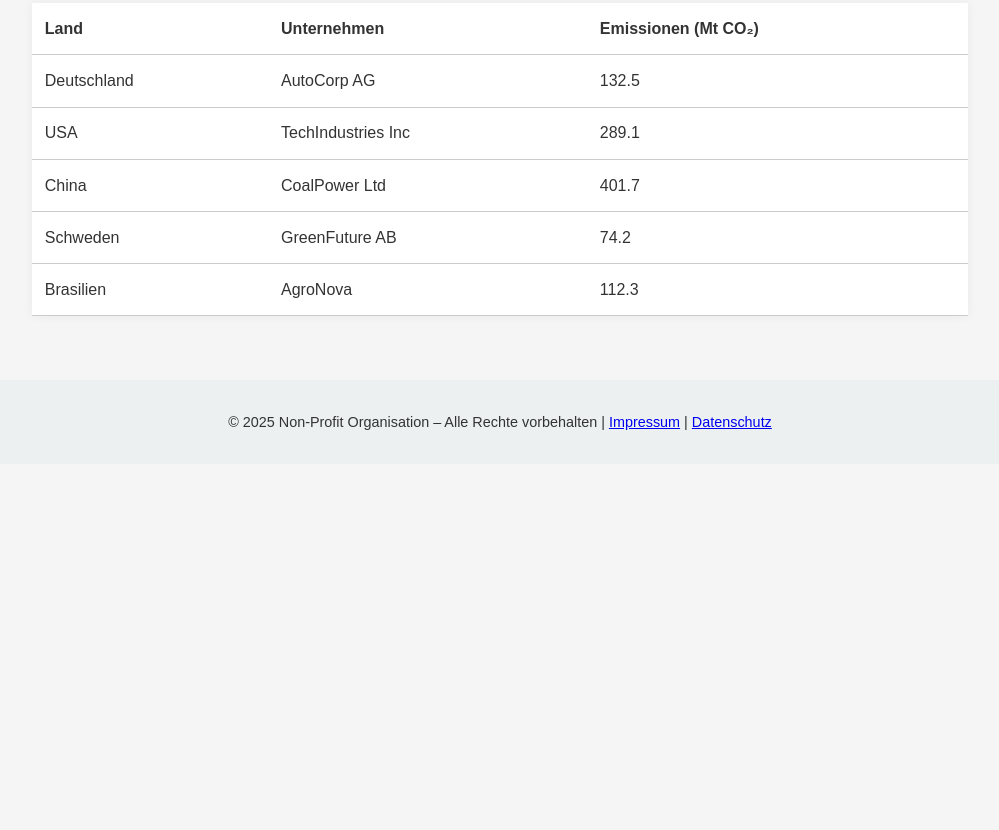
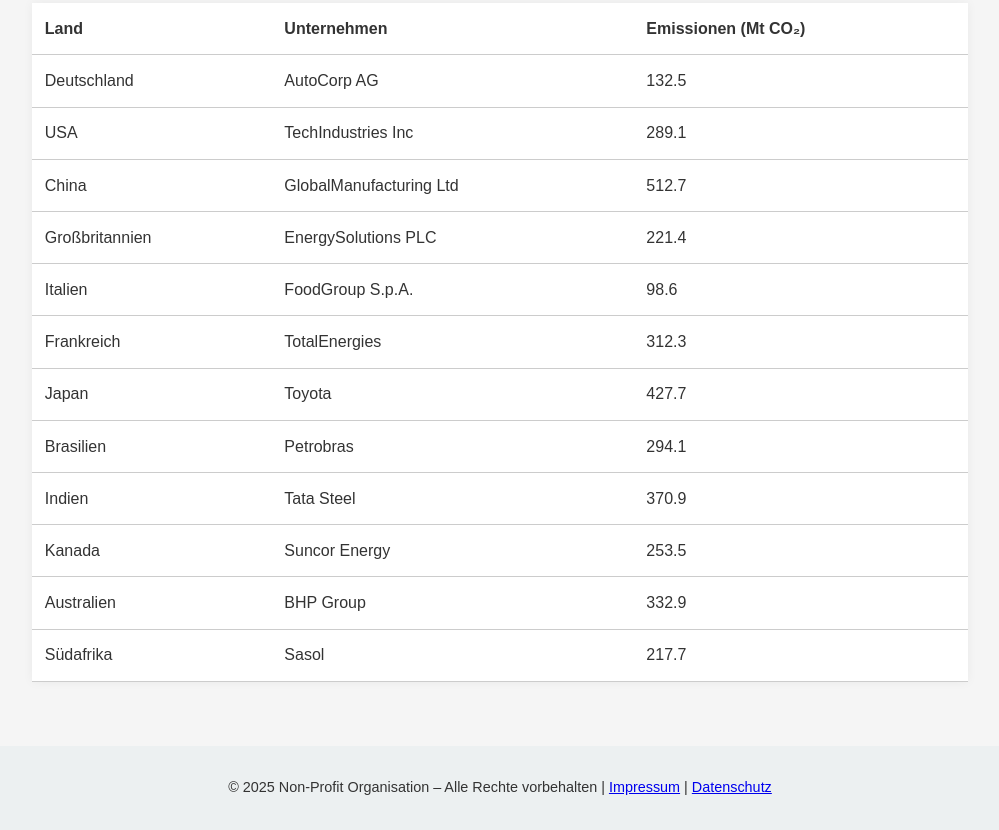
Before and after one commit to philipprenzo35/co2-footprint-webapp, a plain HTML site: page index.html in a window 1280 px wide. Shown: the part 488-1318 px from the top of the page, without its empty margins (140-1139 px from the left). Before the commit the page ends 952 px from the top, so only its background shows below. Drawn offline with Linux system fonts and the light colour scheme.

Commit message:
CO₂-Tabelle um 7 weitere Datensätze erweitert
- Neue Länder und Unternehmen ergänzt
- Einheitliche Struktur und Einrückung der <tr>-Zeilen angepasst

```diff
--- a/index.html
+++ b/index.html
@@ -56,18 +56,53 @@
   </tr>
   <tr>
     <td>China</td>
-        <td>CoalPower Ltd</td>
-        <td>401.7</td>
+    <td>GlobalManufacturing Ltd</td>
+    <td>512.7</td>
   </tr>
   <tr>
-        <td>Schweden</td>
-        <td>GreenFuture AB</td>
-        <td>74.2</td>
+    <td>Großbritannien</td>
+    <td>EnergySolutions PLC</td>
+    <td>221.4</td>
+  </tr>
+  <tr>
+    <td>Italien</td>
+    <td>FoodGroup S.p.A.</td>
+    <td>98.6</td>
+  </tr>
+  <tr>
+    <td>Frankreich</td>
+    <td>TotalEnergies</td>
+    <td>312.3</td>
+  </tr>
+  <tr>
+    <td>Japan</td>
+    <td>Toyota</td>
+    <td>427.7</td>
   </tr>
   <tr>
     <td>Brasilien</td>
-        <td>AgroNova</td>
-        <td>112.3</td>
+    <td>Petrobras</td>
+    <td>294.1</td>
+  </tr>
+  <tr>
+    <td>Indien</td>
+    <td>Tata Steel</td>
+    <td>370.9</td>
+  </tr>
+  <tr>
+    <td>Kanada</td>
+    <td>Suncor Energy</td>
+    <td>253.5</td>
+  </tr>
+  <tr>
+    <td>Australien</td>
+    <td>BHP Group</td>
+    <td>332.9</td>
+  </tr>
+  <tr>
+    <td>Südafrika</td>
+    <td>Sasol</td>
+    <td>217.7</td>
   </tr>
 </tbody>
   </table>
```
Lines whose indentation alone changed are shown as unchanged.
